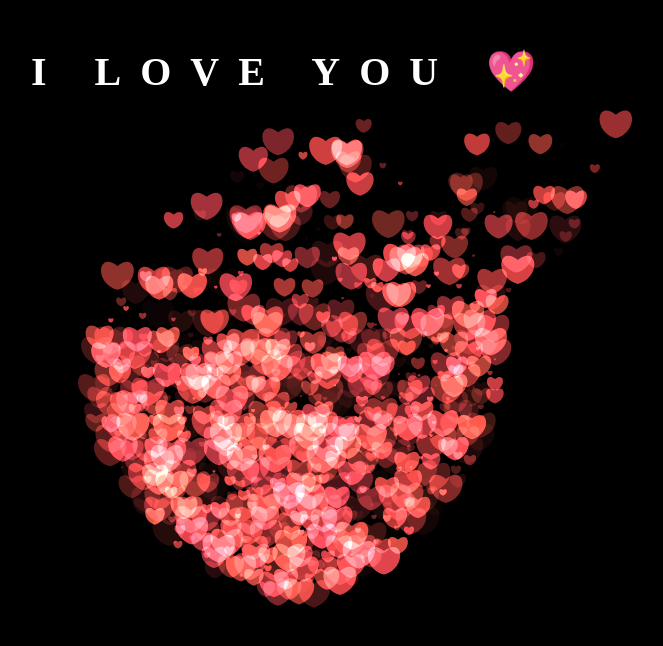
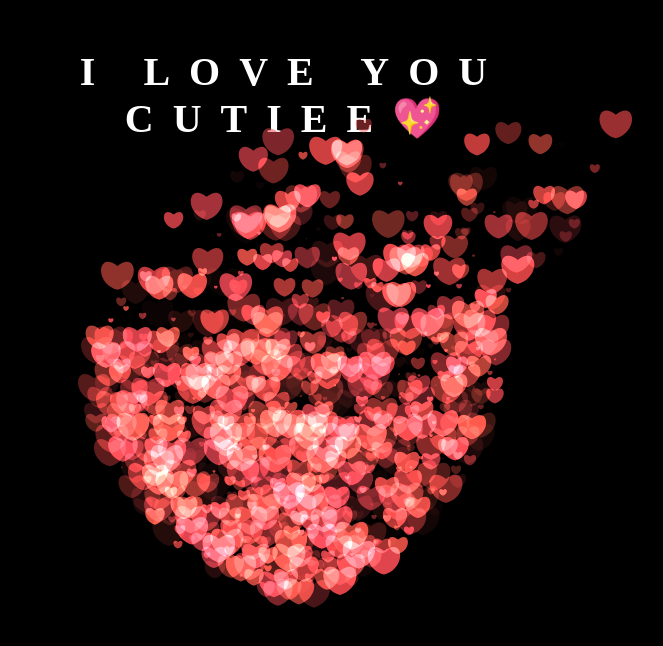
Before and after one commit to bk9298/Love-heart-, a plain HTML site: page index.html in a window 1280 px wide. Shown: the whole page, without its empty margins (347-1010 px from the left). Drawn offline with Linux system fonts and the light colour scheme.

Commit message:
Update index.html

```diff
--- a/index.html
+++ b/index.html
@@ -8,7 +8,7 @@
 </head>
 <body>
              <!-- Title -->
-  <h1 class="title"><span id="title">I Love You 💖</span></h1>
+  <h1 class="title"><span id="title">I Love You Cutiee💖</span></h1>
   <script src="script.js"></script>
 </body>
 </html>
```
